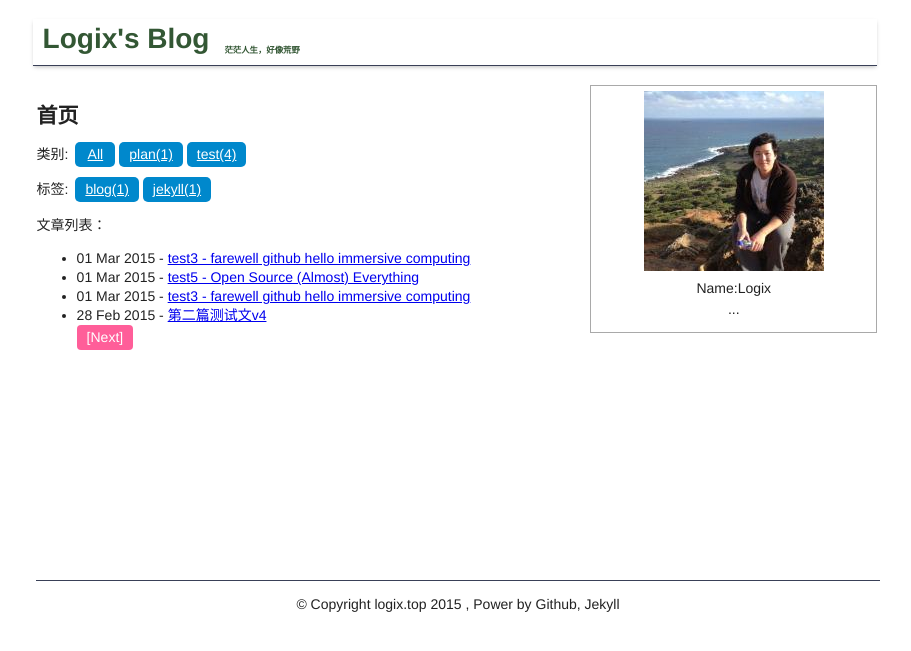
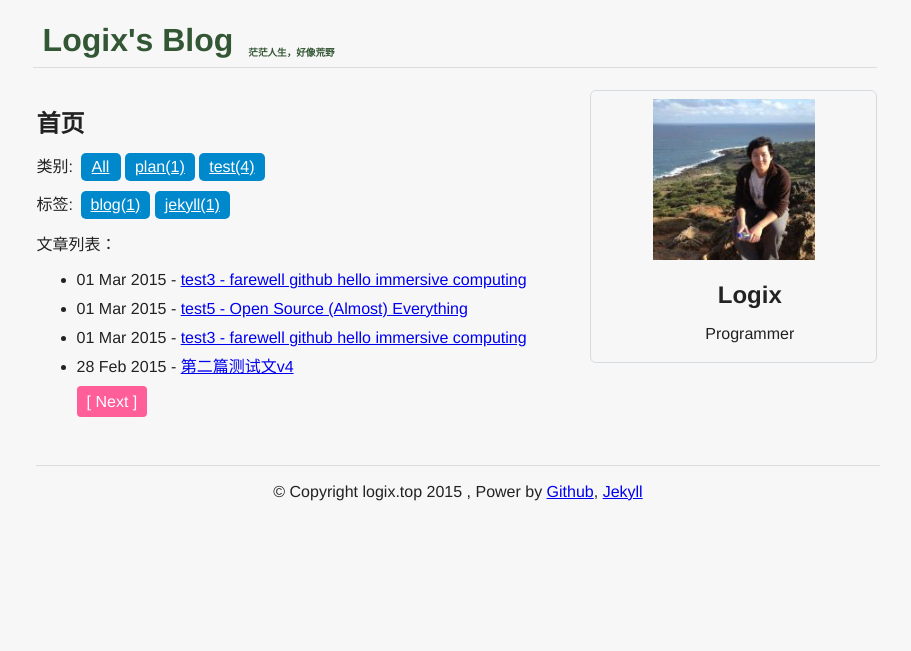
Before and after one commit to logix/blog, a Jekyll site: the page built from index.html, in a window 1280 px wide. Shown: the top 651 px of the page, without its empty margins (185-1096 px from the left). Built offline with Jekyll 4.4.1, drawn with Linux system fonts in a browser that asks for light colours; the list of posts is cut into pages by our own code.

Commit message:
update blog

```diff
--- a/_config.yml
+++ b/_config.yml
@@ -1,13 +1,11 @@
 baseurl: http://www.logix.top
-safe: false
-markdown: kramdown
+#safe: false
+#markdown: kramdown
 highlighter: pygments #pygments: true
 
 name: Logix's Blog
 desc: 茫茫人生，好像荒野
 
-paginate: 3
-
 category:
     plan: 计划
     test: 测试
--- a/_includes/footer.html
+++ b/_includes/footer.html
@@ -1,3 +1,4 @@
 <footer>
-    <p>&copy Copyright logix.top 2015 , Power by Github, Jekyll</p>
+    <p>&copy Copyright logix.top 2015 , Power by
+        <a href="https://pages.github.com/">Github</a>, <a href="http://jekyllrb.com/">Jekyll</a></p>
 </footer>
--- a/css/main.css
+++ b/css/main.css
@@ -1,10 +1,11 @@
 html {
     color: #222;
     font-family: Helvetica,Arial,sans-serif;
-    font-size: 14px;
+    font-size: 16px;
     line-height: 19px;
     background-color: #fff;
     overflow-y: scroll;
+    background-color: #f7f7f7;
 
 }
 
@@ -30,14 +31,17 @@ html {
 body {
     margin: 0 auto;
     max-width: 66%;
+}
 
+a:hover {
+    color:#888888;
 }
 
 header h1 {
     padding:10px;
     color: #335734;
-    border-bottom:1px solid #394057;
-    box-shadow: 0 2px 4px -1px rgba(0,0,0,0.25);
+    border-bottom:1px solid #dcdcdc;
+    /*box-shadow: 0 2px 4px -1px rgba(0,0,0,0.25);*/
 }
 
 header h1 a{
@@ -54,8 +58,7 @@ header h1 a{
 
 
 #main {
-    min-height: 480px;
-
+    min-height: 360px;
 }
 
 .leftbox {
@@ -65,13 +68,14 @@ header h1 a{
     /*background-color: #e3d2d2;*/
     float: left;
 }
-
 .rightbox {
     display: inline-block;
-    border: 1px solid #a9a9a9;
+    border: 1px solid #d6dbe1;
+    border-radius: 6px;
     box-sizing: border-box;
     /*background-color: #aaffaa;*/
     width: 34%;
+    padding: 3px 3px;
 
 }
 
@@ -99,6 +103,10 @@ nav{
     border-radius: 5px;
 }
 
+.ulbar li:hover {
+    background-color: #888888;
+}
+
 .tag_1 {
     background-color: #009999;
 }
@@ -116,7 +124,9 @@ nav{
     color: #ffffff;
 }
 
+
 #article_list li , #article_list div {
+    padding-bottom: 10px;
     position: relative;
     -webkit-animation: listshow 1s;
     -moz-animation:  listshow 1s;
@@ -130,7 +140,7 @@ nav{
     display: inline-block;
     background-color: #ff5e99;
     border-radius: 4px;
-    padding: 3px 10px;
+    padding: 6px 10px;
 }
 
 .myphoto {
@@ -139,12 +149,22 @@ nav{
     line-height: 0.5em;
 }
 
+.myphoto img {
+    width:60%;
+    height: auto;
+}
+
+.myintro {
+    text-align: center;
+    text-indent:2em;
+}
+
 .clear {
     clear: both;
 }
 
 footer {
-    border-top: 1px solid #394057;
+    border-top: 1px solid #dcdcdc;
     position: relative;
     width: 100%;
     margin:15px 3px;
--- a/index.html
+++ b/index.html
@@ -53,10 +53,10 @@ title: Logix's blog
 <aside class="rightbox">
     <div class="myphoto">
         <img src="{{ site.baseurl }}/assets/author.jpeg"/>
-
-        <p>Name:Logix</p>
-
-        <P>...</P>
+    </div>
+    <div class="myintro">
+        <h2>Logix</h2>
+        <p>Programmer</p>
     </div>
 </aside>
 
--- a/js/logixtop.js
+++ b/js/logixtop.js
@@ -2,20 +2,6 @@
 
 //        document.write(jo.articles[1].title.toString() + "x");
 //        console.log(jo);
-
-
-//标签颜色
-
-    var liTags = document.getElementsByClassName('litag');
-
-//liTags[1].setAttribute("class","tag_2");
-
-
-
-    for(var i =0; i<liTags.length; i++) {
-        liTags[i].setAttribute("class",'tag_3');
-    }
-
 
 
 
@@ -64,8 +50,8 @@ function createArticleList(obj, pageNum, pageFunc, keyword) {
 
     if(obj.length <= pagenate) return;
 
-    var Prev = "<a class='pagimenu' href='#' onclick='"+pageFunc+"(\""+keyword+"\","+(pageNum-1)+")'>[Prev]</a>";
-    var Next = "<a class='pagimenu' href='#' onclick='"+pageFunc+"(\""+keyword+"\","+(pageNum+1)+")'>[Next]</a>";
+    var Prev = "<a class='pagimenu' href='#' onclick='"+pageFunc+"(\""+keyword+"\","+(pageNum-1)+")'>[ Prev ]</a>";
+    var Next = "<a class='pagimenu' href='#' onclick='"+pageFunc+"(\""+keyword+"\","+(pageNum+1)+")'>[ Next ]</a>";
 
     if(pageNum == 1)
         document.getElementById("article_list").innerHTML += "<div>"+Next+"</div>";
```
Also changed, not shown: 1 other file.
